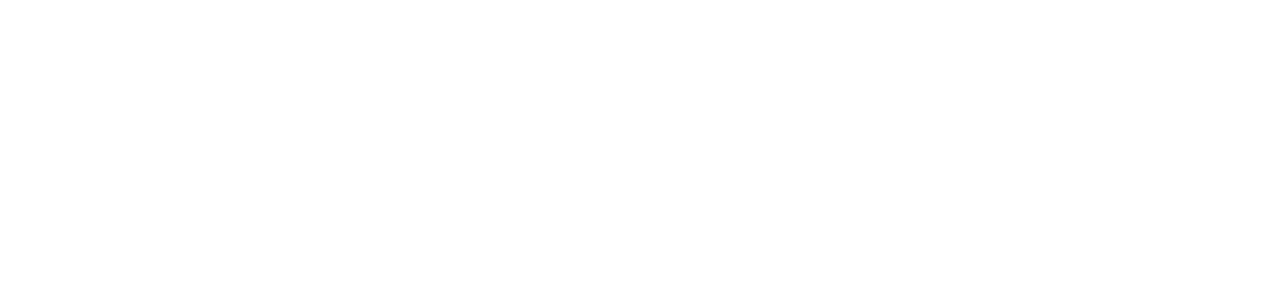
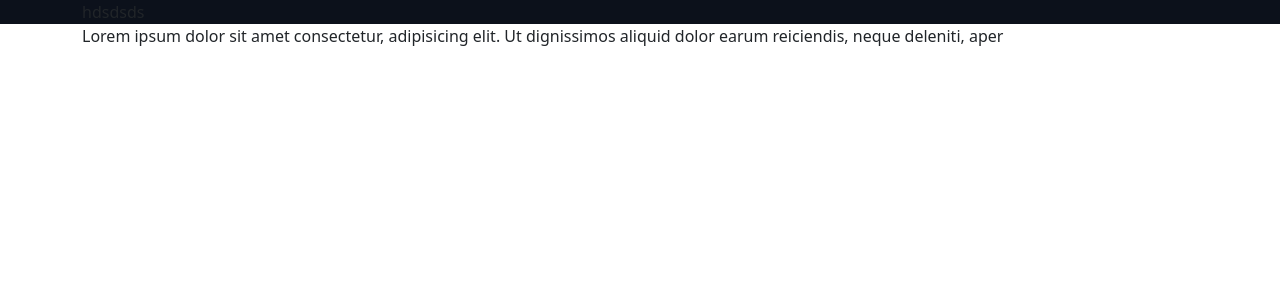
Before and after one commit to TSharvananthan/HTN2021, a React (Create React App) app in the folder front-end/: page / in a window 1280 px wide. Shown: the top 300 px of the page. Built offline with nearby package versions, Linux system fonts and the light colour scheme.

Commit message:
feat: added dependencies and navbar

```diff
--- a/front-end/public/index.html
+++ b/front-end/public/index.html
@@ -39,5 +39,11 @@
       To begin the development, run `npm start` or `yarn start`.
       To create a production bundle, use `npm run build` or `yarn build`.
     -->
+    <link
+  rel="stylesheet"
+  href="https://cdn.jsdelivr.net/npm/bootstrap@5.1.0/dist/css/bootstrap.min.css"
+  integrity="sha384-KyZXEAg3QhqLMpG8r+8fhAXLRk2vvoC2f3B09zVXn8CA5QIVfZOJ3BCsw2P0p/We"
+  crossorigin="anonymous"
+/>
   </body>
 </html>
--- a/front-end/src/App.css
+++ /dev/null
@@ -1,38 +0,0 @@
-.App {
-  text-align: center;
-}
-
-.App-logo {
-  height: 40vmin;
-  pointer-events: none;
-}
-
-@media (prefers-reduced-motion: no-preference) {
-  .App-logo {
-    animation: App-logo-spin infinite 20s linear;
-  }
-}
-
-.App-header {
-  background-color: #282c34;
-  min-height: 100vh;
-  display: flex;
-  flex-direction: column;
-  align-items: center;
-  justify-content: center;
-  font-size: calc(10px + 2vmin);
-  color: white;
-}
-
-.App-link {
-  color: #61dafb;
-}
-
-@keyframes App-logo-spin {
-  from {
-    transform: rotate(0deg);
-  }
-  to {
-    transform: rotate(360deg);
-  }
-}
--- a/front-end/src/App.js
+++ b/front-end/src/App.js
@@ -1,11 +1,14 @@
 
-import './App.css';
-
+import { Navbar } from "./components/index"
 function App() {
   return (
-    <div className="App">
-
-    </div>
+    <>
+      <Navbar></Navbar>
+      <div className="container">
+        Lorem ipsum dolor sit amet consectetur, adipisicing elit. Ut dignissimos
+        aliquid dolor earum reiciendis, neque deleniti, aper
+      </div>
+    </>
   );
 }
 
--- /dev/null
+++ b/front-end/src/components/index.js
@@ -0,0 +1 @@
+export { Navbar } from './navbar'
--- /dev/null
+++ b/front-end/src/components/navbar.jsx
@@ -0,0 +1,16 @@
+import React from 'react'
+import "../styles/navbar.css"
+export const Navbar = () => {
+    return (
+        <div id="nav" className="nav w-100 h-50">
+
+            <div class="container d-flex">
+
+
+
+                hdsdsds
+        </div>
+        </div>
+    )
+}
+export default Navbar;
--- /dev/null
+++ b/front-end/src/styles/navbar.css
@@ -0,0 +1,9 @@
+:root{
+
+--main-bg-color: #0C111B;
+}
+
+
+#nav{
+background-color: var(--main-bg-color);
+}
```
